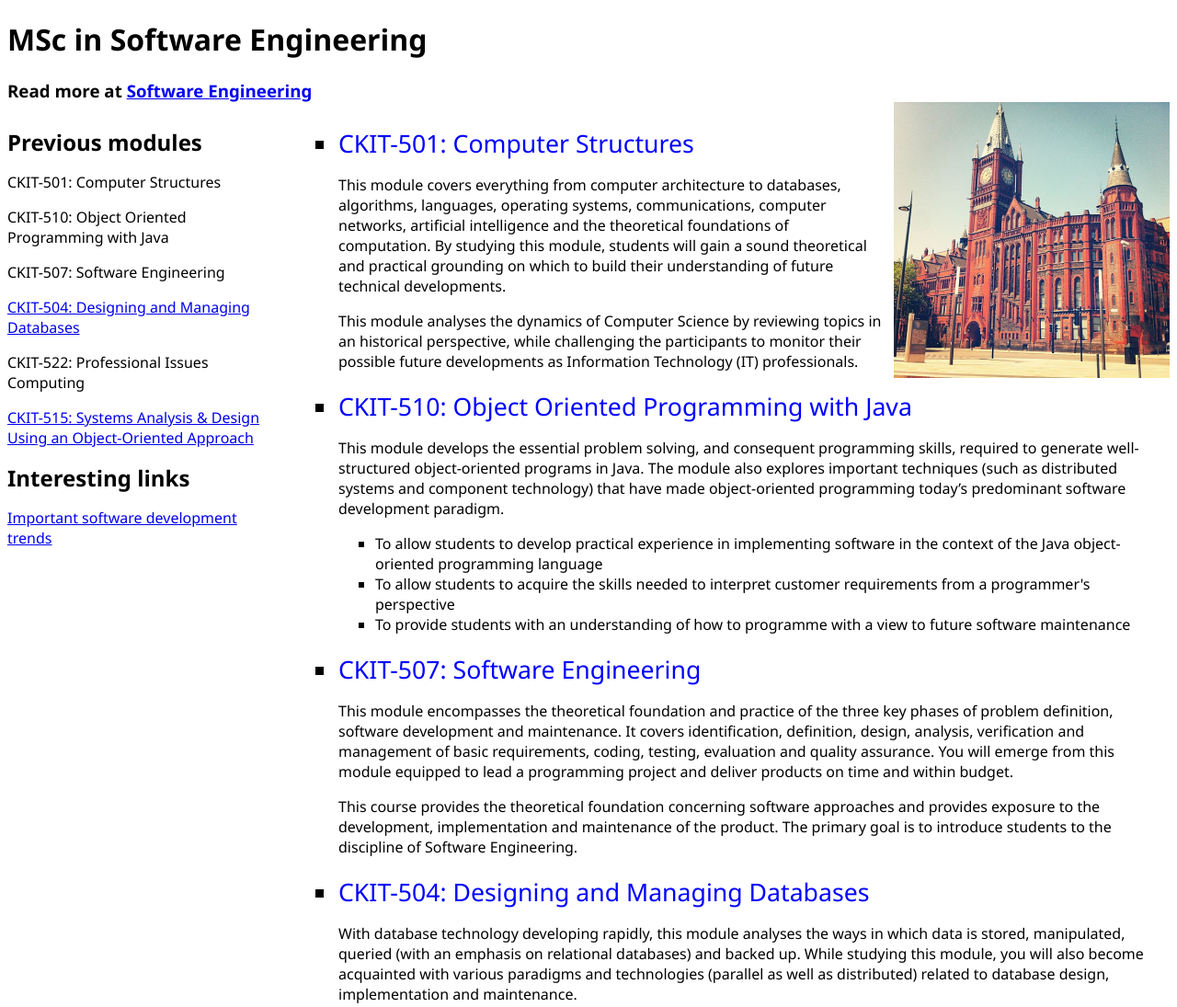
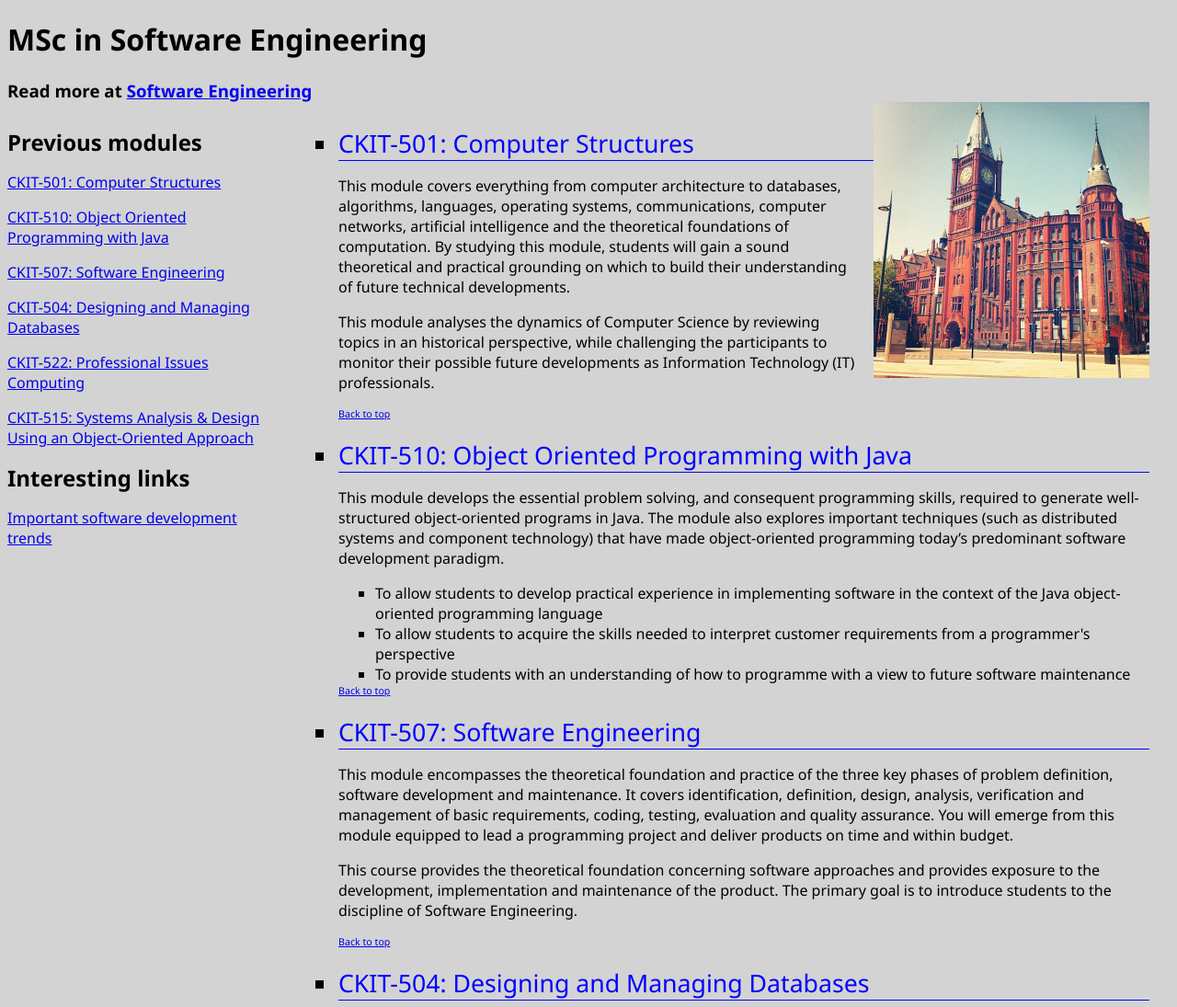
Before and after one commit to benshoe/PTI, a plain HTML site: page Week1Assignment/public_html/index.html in a window 1280 px wide. Shown: the top 1095 px of the page at 92% size. Drawn offline with Linux system fonts and the light colour scheme.

Commit message:
Added more content and started with comments.

```diff
--- a/Week1Assignment/public_html/index.html
+++ b/Week1Assignment/public_html/index.html
@@ -1,38 +1,40 @@
 <!DOCTYPE html>
 <!--
-To change this license header, choose License Headers in Project Properties.
-To change this template file, choose Tools | Templates
-and open the template in the editor.
+Created on : 15 January 2017, 18:33:28
+    Author : Ben Schoen
 -->
 <html lang="en">
     <head>
+        <!-- An external stylesheet is configured here -->
         <link rel="stylesheet" href="style.css" type="text/css"/>
 
-        <title>TODO supply a title</title>
+        <title>MSc in Software Engineering modules</title>
         <meta charset="UTF-8">
         <meta name="viewport" content="width=device-width, initial-scale=1.0">
     </head>
     <body>
-        <div id="topbar">
+        <div id="topbar"> <!-- An id used both for navigating to from the 'back-to-top' divs
+            but also used as a selector in the style.css file -->
             <h1>MSc in Software Engineering</h1>
             <h3>Read more at <a href="https://www.online.liverpool.ac.uk/programmes/msc-in-software-engineering/structure#0Y0r3mYSFIc5ey0e.99" title="Open Software Engineering site in new page" target="_blank">Software Engineering</a></h3>
         </div>
+        <!-- The image is found on the opendays site promoting the University of Liverpool (http://www.opendays.com/institutions/university+of+liverpool-profile-overview.aspx) -->
         <img id="uol-image" src="./images/uol.jpg" alt="University of Liverpool"/>
         <div>
             <div id="sidenav">
                 <h2>Previous modules</h2>
-                <p>CKIT-501: Computer Structures</p>
-                <p>CKIT-510: Object Oriented Programming with Java</p>
-                <p>CKIT-507: Software Engineering</p>
+                <p><a href="#ckit-501">CKIT-501: Computer Structures</a></p>
+                <p><a href="#ckit-510">CKIT-510: Object Oriented Programming with Java</a></p>
+                <p><a href="#ckit-507">CKIT-507: Software Engineering</a></p>
                 <p><a href="#ckit-504">CKIT-504: Designing and Managing Databases</a></p>
-                <p>CKIT-522: Professional Issues Computing</p>
+                <p><a href="#ckit-522">CKIT-522: Professional Issues Computing</a></p>
                 <p><a href="#ckit-515">CKIT-515: Systems Analysis & Design Using an Object-Oriented Approach</a></p>
                 <h2>Interesting links</h2>
                 <p><a href="http://www.sitepoint.com/important-software-development-trends-2015/">Important software development trends</a>
             </div>
             <div class="main-modules">
                 <ul>
-                    <li><div class="module">CKIT-501: Computer Structures</div>
+                    <li id="ckit-501"><div class="module">CKIT-501: Computer Structures</div>
                         <div class="module-text"><p>This module covers everything from computer architecture to databases,
                                 algorithms, languages, operating systems, communications, computer networks, artificial intelligence
                                 and the theoretical foundations of computation.
@@ -43,8 +45,9 @@ and open the template in the editor.
                                 developments as Information Technology (IT) professionals.
                             </p>
                         </div>
+                        <div class="back-to-top"><a href="#topbar">Back to top</a></div>
                     </li>
-                    <li><div class="module">CKIT-510: Object Oriented Programming with Java</div>
+                    <li id="ckit-510"><div class="module">CKIT-510: Object Oriented Programming with Java</div>
                         <div class="module-text"><p>This module develops the essential problem solving, and consequent programming skills,
                                 required to generate well- structured object-oriented programs in Java. The module also explores important
                                 techniques (such as distributed systems and component technology) that have made object-oriented programming today’s
@@ -55,8 +58,9 @@ and open the template in the editor.
                                 <li>To provide students with an understanding of how to programme with a view to future software maintenance</li>
                             </ul>
                         </div>
+                        <div class="back-to-top"><a href="#topbar">Back to top</a></div>
                     </li>
-                    <li><div class="module">CKIT-507: Software Engineering</div>
+                    <li id="ckit-507"><div class="module">CKIT-507: Software Engineering</div>
                         <div class="module-text"><p>This module encompasses the theoretical foundation and practice of the three key phases of problem definition,
                                 software development and maintenance. It covers identification, definition, design, analysis, verification and management of basic requirements,
                                 coding, testing, evaluation and quality assurance. You will emerge from this module equipped to lead a programming project and deliver
@@ -64,6 +68,7 @@ and open the template in the editor.
                             <p>This course provides the theoretical foundation concerning software approaches and provides exposure to the development, implementation and maintenance of the product.
                                 The primary goal is to introduce students to the discipline of Software Engineering.</p>
                         </div>
+                        <div class="back-to-top"><a href="#topbar">Back to top</a></div>
                     </li>
                     <li id="ckit-504"><div class="module">CKIT-504: Designing and Managing Databases</div>
                         <div class="module-text"><p>
@@ -75,8 +80,9 @@ and open the template in the editor.
                                 <li>To provide students with an understanding of alternative database paradigm</li>
                             </ul>
                         </div>
+                        <div class="back-to-top"><a href="#topbar">Back to top</a></div>
                     </li>
-                    <li><div class="module">CKIT-522: Professional Issues Computing</div>
+                    <li id="ckit-522"><div class="module">CKIT-522: Professional Issues Computing</div>
                         <div class="module-text"><p>
                                 To function effectively, professional IT practitioners need not only the appropriate technical knowledge, skills and experience,
                                 but also a broad understanding of the context in which they operate. IT professionals must understand the relationship
@@ -88,7 +94,9 @@ and open the template in the editor.
                                 <li>Provide exposure to the legal and social issues that computing professionals may encounter as part of their practice</li>
                                 <li>Develop the key management skills required for effective utilisation and operation of IT</li>
                             </ul>
-                        </div></li>
+                        </div>
+                        <div class="back-to-top"><a href="#topbar">Back to top</a></div>
+                    </li>
                     <li id="ckit-515"><div class="module">CKIT-515: Systems Analysis &amp; Design Using an Object-Oriented Approach</div>
                         <div class="module-text"><p>
                                 This module presents the modern object-oriented approach to modelling and designing software systems, packages and products.
@@ -98,7 +106,9 @@ and open the template in the editor.
                                 <li>To provide the skills and technical knowledge required to model software systems using the object-oriented approach</li>
                                 <li>To provide students with the ability to build models of software systems using the object-oriented approach</li>
                             </ul>
-                        </div></li>
+                        </div>
+                        <div class="back-to-top"><a href="#topbar">Back to top</a></div>
+                    </li>
                 </ul>
                 <div id="copyright">&copy; Ben Schoen - 2017 - University of Liverpool - Week 1 Assignment</div>
             </div>
--- a/Week1Assignment/public_html/style.css
+++ b/Week1Assignment/public_html/style.css
@@ -3,7 +3,8 @@
 }
 
 body {
-    /*background-color: lightgrey;*/
+    background-color: lightgrey;
+    margin-right: 30px;
 }
 
 #topbar {
@@ -23,6 +24,10 @@ body {
     margin-top: 0px;
 }
 
+#sidenav a:hover {
+    background-color: yellow;
+}
+
 .main-modules {
     margin-left: 320px;
     font-size: 20pt;
@@ -31,6 +36,7 @@ body {
 .module {
     color: blue;
     margin-top: 20px;
+    border-bottom: 1px solid blue;
 }
 
 .module-text {
@@ -44,11 +50,6 @@ body {
     margin-bottom: 10px;
 }
 
-
-ol > li::first-line {
-    color: blue;
-}
-
 ul li {
     list-style-type: square;
 }
@@ -58,3 +59,8 @@ ul li {
     border-top: 1px solid black;
     padding-top: 10px;
 }
+
+.back-to-top {
+    font-size: 8pt;
+    /*margin-top: 5px;*/
+}
```
